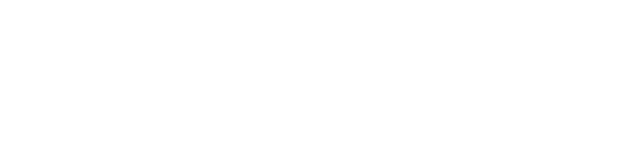
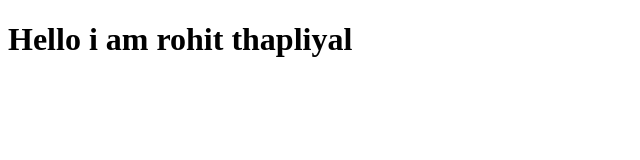
Before and after one commit to Rohitthapliyal123/learnGit, a plain HTML site: page contact.html in a window 1280 px wide. Shown: the whole page, without its empty margins (0-640 px from the left). Drawn offline with Linux system fonts and the light colour scheme.

Commit message:
Added a heading tag inside contact.html

```diff
--- a/contact.html
+++ b/contact.html
@@ -7,6 +7,8 @@
     <title>Document</title>
 </head>
 <body>
-
+    <h1>
+       Hello i am rohit thapliyal
+    </h1>
 </body>
 </html>
```
